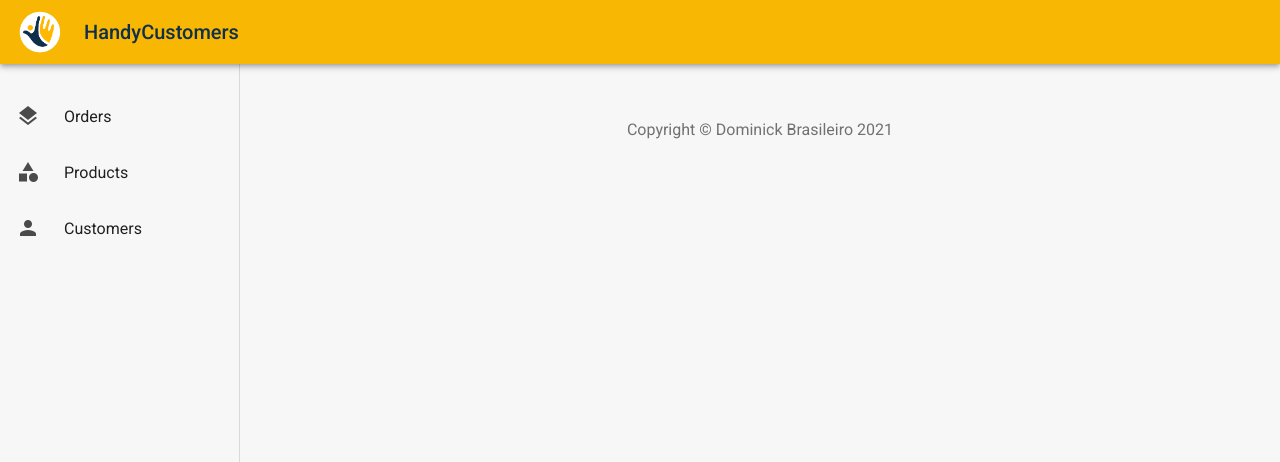
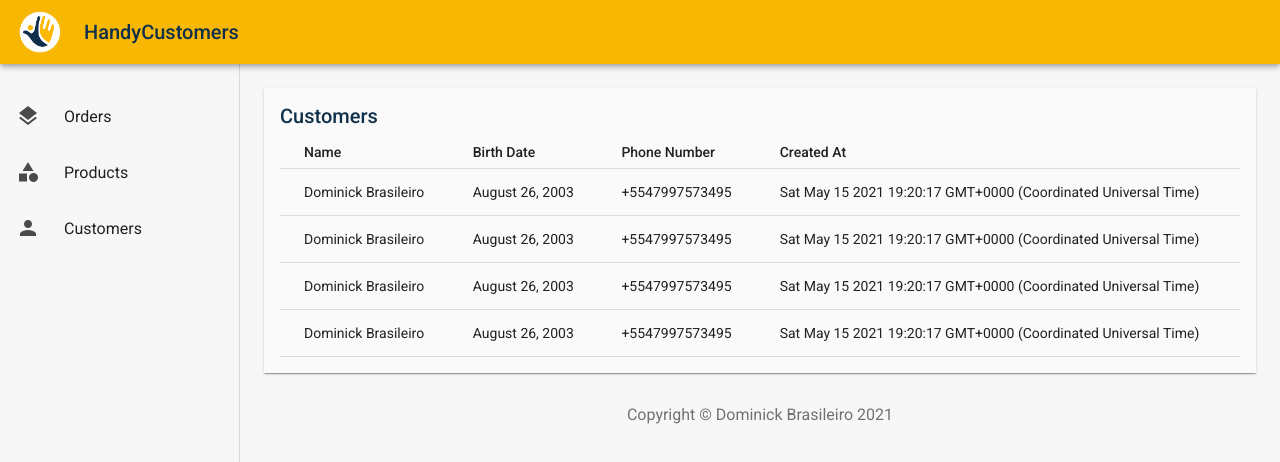
Before and after one commit to dominickbrasileiro/handy-customers, an Angular app in the folder apps/frontend/: page /customers in a window 1280 px wide. Before the commit this address led to /. Shown: the top 462 px of the page. Built offline with nearby package versions, Linux system fonts and the light colour scheme.

Commit message:
feat(frontend): add customers table

```diff
--- a/apps/frontend/src/app/app-routing.module.ts
+++ b/apps/frontend/src/app/app-routing.module.ts
@@ -1,7 +1,13 @@
 import { NgModule } from '@angular/core';
 import { RouterModule, Routes } from '@angular/router';
+import { CustomersComponent } from './pages/customers/customers.component';
 
-const routes: Routes = [];
+const routes: Routes = [
+  {
+    path: 'customers',
+    component: CustomersComponent,
+  }
+];
 
 @NgModule({
   imports: [RouterModule.forRoot(routes)],
--- a/apps/frontend/src/app/app.module.ts
+++ b/apps/frontend/src/app/app.module.ts
@@ -4,11 +4,13 @@ import { BrowserModule } from '@angular/platform-browser';
 import { AppRoutingModule } from './app-routing.module';
 import { AppComponent } from './app.component';
 import { CardComponent } from './components/card/card.component';
+import { CustomersComponent } from './pages/customers/customers.component';
 
 @NgModule({
   declarations: [
     AppComponent,
-    CardComponent
+    CardComponent,
+    CustomersComponent
   ],
   imports: [
     BrowserModule,
--- /dev/null
+++ b/apps/frontend/src/app/pages/customers/customers.component.css
@@ -0,0 +1,34 @@
+.customers-page table {
+  border-collapse: collapse;
+  width: 100%;
+  font-size: 14px;
+}
+
+.customers-page table thead {
+  border-bottom: 1px solid #ddd;
+}
+
+.customers-page table th {
+  text-align: left;
+  font-weight: 500;
+  padding: 8px 16px 8px 24px;
+}
+
+.customers-page table tr {
+  border-bottom: 1px solid #ddd;
+}
+
+.customers-page table td {
+  padding: 16px 16px 16px 24px;
+  vertical-align: middle;
+  line-height: 14px;
+}
+
+.customers-page table td a {
+  color: inherit;
+  text-decoration: none;
+}
+
+.customers-page table td a:hover {
+  text-decoration: underline;
+}
--- /dev/null
+++ b/apps/frontend/src/app/pages/customers/customers.component.html
@@ -0,0 +1,24 @@
+<div class="customers-page">
+  <app-card
+    cardTitle="Customers"
+  >
+    <table>
+      <thead>
+        <tr>
+          <th>Name</th>
+          <th>Birth Date</th>
+          <th>Phone Number</th>
+          <th>Created At</th>
+        </tr>
+      </thead>
+      <tbody>
+        <tr *ngFor="let customer of customers">
+          <td>{{ customer.name }}</td>
+          <td>{{ customer.birth_date }}</td>
+          <td>{{ customer.phone_number }}</td>
+          <td>{{ customer.created_at }}</td>
+        </tr>
+      </tbody>
+    </table>
+  </app-card>
+</div>
--- /dev/null
+++ b/apps/frontend/src/app/pages/customers/customers.component.ts
@@ -0,0 +1,35 @@
+import { Component } from '@angular/core';
+
+@Component({
+  selector: 'app-customers',
+  templateUrl: './customers.component.html',
+  styleUrls: ['./customers.component.css'],
+})
+export class CustomersComponent {
+  customers = [
+    {
+      name: 'Dominick Brasileiro',
+      birth_date: 'August 26, 2003',
+      phone_number: '+5547997573495',
+      created_at: new Date()
+    },
+    {
+      name: 'Dominick Brasileiro',
+      birth_date: 'August 26, 2003',
+      phone_number: '+5547997573495',
+      created_at: new Date()
+    },
+    {
+      name: 'Dominick Brasileiro',
+      birth_date: 'August 26, 2003',
+      phone_number: '+5547997573495',
+      created_at: new Date()
+    },
+    {
+      name: 'Dominick Brasileiro',
+      birth_date: 'August 26, 2003',
+      phone_number: '+5547997573495',
+      created_at: new Date()
+    }
+  ];
+}
```
